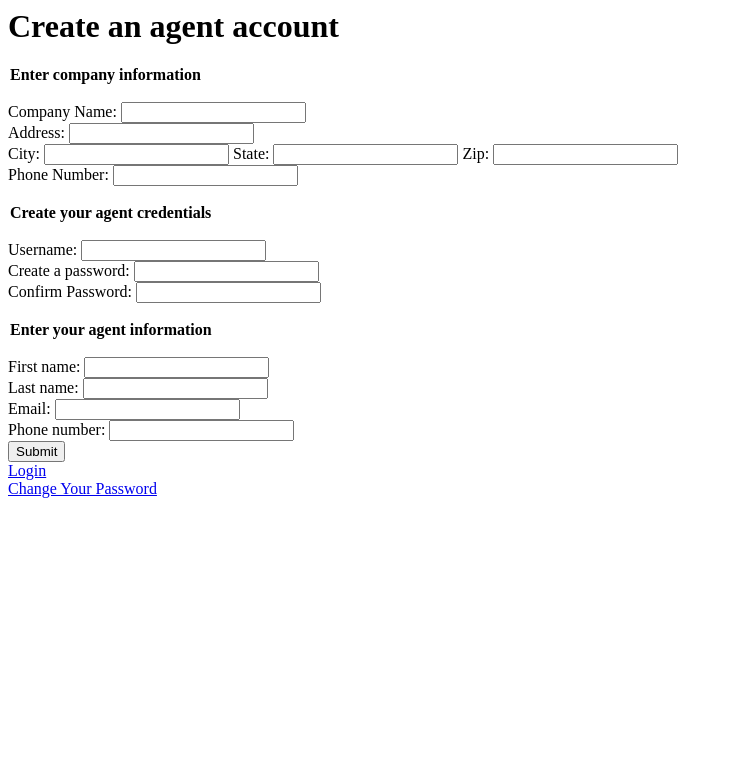
After one commit to zbotman12/CS499Group1, a PHP site: page /createagent.php in a window 1280 px wide. The commit adds this page. Shown: the top 783 px of the page, without its empty margins (0-733 px from the left). Run offline with PHP 8.4, Linux system fonts and the light colour scheme.

Commit message:
can now create agents and associated agency
Agents can now create their login credentials and create their agencies
via form. Stored in database.

Needs to be tested.

```diff
--- a/changepasstest.php
+++ b/changepasstest.php
@@ -30,7 +30,9 @@
         $query .= "WHERE user_login = \"" . $username . "\" ";
         $query .= "AND password = \"" . $password . "\";";
 
-        //Query database for username
+        //Query database for username. This also checks if passwords match. If
+        //not, query fails. User doesn't "exist" in the sense that it's not that
+        //agent that's login in.
         $result = $conn->query($query);
 
         //Check if user exists
@@ -45,6 +47,8 @@
         } else {
             echo $conn->error;
         }
+
+        mysqli_free_result($result);
 
         if ($userExists == true) {
             //Check if new passwords match
--- /dev/null
+++ b/createagent.php
@@ -0,0 +1,62 @@
+<!--
+    File: createagent.php
+    Makes an agent entry in database.
+-->
+
+<!-- HTML code -->
+<html>
+
+    <head><h1>Create an agent account</h1></head>
+    <body>
+        <form id="createagent" action="createagenttest.php" method="post">
+            <input type='hidden' name='submitted' id='submitted' value='1'/>
+
+            <legend><b class="bold">Enter company information</b></legend><br/>
+
+            <label for="company_name">Company Name:</label>
+            <input type='text' name='company_name' id='company_name' maxlength='100'/> <br/>
+
+            <label for="company_address"> Address: </label>
+            <input type='text' name='company_address' id='company_address' maxlength='100'/><br/>
+
+            <label for='company_city'> City: </label>
+            <input type='text' name='company_city' id='company_city' maxlength='45'/>
+            <label for='company_state'> State: </label>
+            <input type='text' name='company_state' id='company_state' maxlength='2'/>
+            <label for='company_zip'> Zip: </label>
+            <input type='text' name='company_zip' id='company_zip' maxlength='5'/> <br/>
+
+            <label for="company_phone_number">Phone Number: </label>
+            <input type='text' name='company_phone_number' id='company_phone_number' maxlength='14'/> <br/> <br/>
+
+            <legend><b class='bold'> Create your agent credentials</b></legend> <br/>
+
+            <label for ='username'>Username: </label>
+            <input type='text' name='username' id='username' maxlength='50'/><br/>
+
+            <label for='password' >Create a password:</label>
+            <input type='password' name='password' id='password' maxlength="25"/> <br/>
+
+            <label for='confirmPass'>Confirm Password:</label>
+            <input type='password' name='confirmPass' id='confirmPass' maxlength="25"/><br/> <br/>
+
+            <legend><b class='bold'>Enter your agent information</b></legend> <br/>
+
+            <label for='firstname'> First name: </label>
+            <input type="text" name="firstname" id='firstname' maxlength="50"/> <br/>
+
+            <label for='lastname'> Last name: </label>
+            <input type="text" name="lastname" id='lastname' maxlength="50"/><br/>
+
+            <label for='email'> Email: </label>
+            <input type='text' name='email' id='email' maxlength="255"/><br/>
+
+            <label for='agent_phone_number'> Phone number:</label>
+            <input type='text' name='agent_phone_number' id='agent_phone_number' maxlength="14"/><br/>
+
+            <input type='submit' name='Submit' value='Submit' /> <br/>
+            <a href="./logintest.php"> Login</a><br/>
+            <a href="./changepass.php"> Change Your Password</a><br/>
+        </form>
+    </body>
+</html>
```
Also changed, not shown: createagenttest.php (added, +225 -0 lines).
